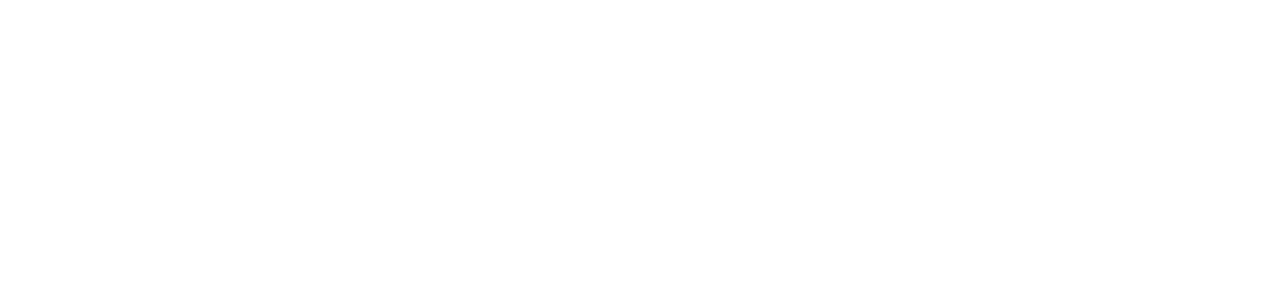
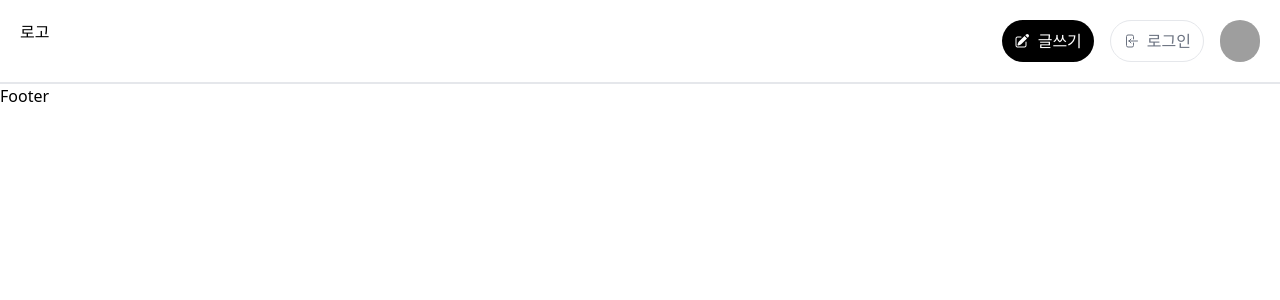
Before and after one commit to ji-silver/Player, a Next.js app: page / in a window 1280 px wide. Shown: the top 300 px of the page. Built offline with nearby package versions, Linux system fonts and the light colour scheme; grey boxes are pictures that could not be loaded.

Commit message:
Design: Nav 구현

```diff
--- a/app/globals.css
+++ b/app/globals.css
@@ -7,3 +7,7 @@
   padding: 0;
   box-sizing: border-box;
 }
+
+.custom-btn {
+  @apply p-2 px-3 outline-none;
+}
--- a/app/layout.tsx
+++ b/app/layout.tsx
@@ -1,3 +1,5 @@
+import Header from '@/components/Header'
+import Footer from '@/components/Footer'
 import './globals.css'
 import type { Metadata } from 'next'
 
@@ -14,7 +16,11 @@
 }) {
   return (
     <html lang="kr">
-      <body>{children}</body>
+      <body>
+        <Header />
+        {children}
+        <Footer />
+      </body>
     </html>
   )
 }
--- /dev/null
+++ b/components/CustomButton.tsx
@@ -0,0 +1,18 @@
+"use client"
+import { CustomButtonProps } from '@/type'
+import React from 'react'
+
+const CustomButton = ({ title, containerStyles, textStyles, handleClick, children, icon }: CustomButtonProps) => {
+    return (
+        <button className={`custom-btn ${containerStyles}`} onClick={handleClick}>
+            {icon && (
+                <div className='sm:pr-2'>
+                    {children}
+                </div>
+            )}
+            <span className={`${textStyles}`}>{title}</span>
+        </button>
+    )
+}
+
+export default CustomButton
--- /dev/null
+++ b/components/Footer.tsx
@@ -0,0 +1,11 @@
+import React from 'react'
+
+const Footer = () => {
+    return (
+        <div>
+            Footer
+        </div>
+    )
+}
+
+export default Footer
--- /dev/null
+++ b/components/Header.tsx
@@ -0,0 +1,21 @@
+import React from 'react'
+import Image from 'next/image'
+import CustomButton from './CustomButton'
+import { HiPencilSquare, HiOutlineArrowLeftOnRectangle } from "react-icons/hi2";
+const USER_IMAGE = "https://res.cloudinary.com/jisilver/image/upload/v1690546283/upload/l9wb59xf1luissmkmpso.png"
+
+const Header = () => {
+    return (
+        <div className='flex justify-between p-5 border-b-[2px]'>
+            {/* <Image src="/" alt="logo" fill /> */}
+            로고
+            <div className='flex gap-4'>
+                <CustomButton containerStyles='bg-black text-white rounded-full flex items-center' title="글쓰기" icon textStyles='hidden sm:block'><HiPencilSquare /></CustomButton>
+                <CustomButton containerStyles="text-gray-500 border-[1px] rounded-full flex items-center" title="로그인" icon textStyles='hidden sm:block'><HiOutlineArrowLeftOnRectangle /></CustomButton>
+                <Image src={USER_IMAGE} width={40} height={40} alt="user image" className='rounded-full' />
+            </div>
+        </div>
+    )
+}
+
+export default Header
--- a/next.config.js
+++ b/next.config.js
@@ -1,4 +1,8 @@
 /** @type {import('next').NextConfig} */
-const nextConfig = {}
+const nextConfig = {
+  images: {
+    domains: ["res.cloudinary.com"],
+  },
+};
 
-module.exports = nextConfig
+module.exports = nextConfig;
--- a/package.json
+++ b/package.json
@@ -17,6 +17,7 @@
     "postcss": "8.4.28",
     "react": "18.2.0",
     "react-dom": "18.2.0",
+    "react-icons": "^4.10.1",
     "tailwindcss": "3.3.3",
     "typescript": "5.2.2"
   }
```
Also changed, not shown: type/index.ts (+11 -0 lines), 1 other file (tests, documents, lock files or other folders).
